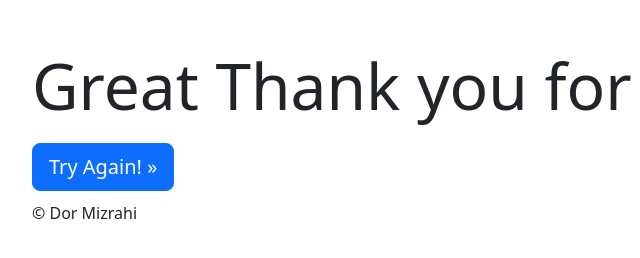
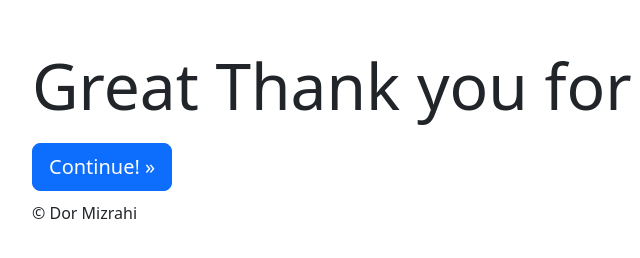
Before and after one commit to DorMizrahii/Newsletter-signup, a website: page success.html in a window 1280 px wide. Shown: the full height of the page, 50-690 px from the left. Drawn offline with nearby package versions, Linux system fonts and the light colour scheme.

Commit message:
Update success.html

```diff
--- a/success.html
+++ b/success.html
@@ -47,7 +47,7 @@
 
           <form action="/failure" method="post">
             <button class="btn btn-primary btn-lg" type="submit" name="button">
-              Try Again! &raquo;
+              Continue! &raquo;
             </button>
           </form>
         </div>
```
